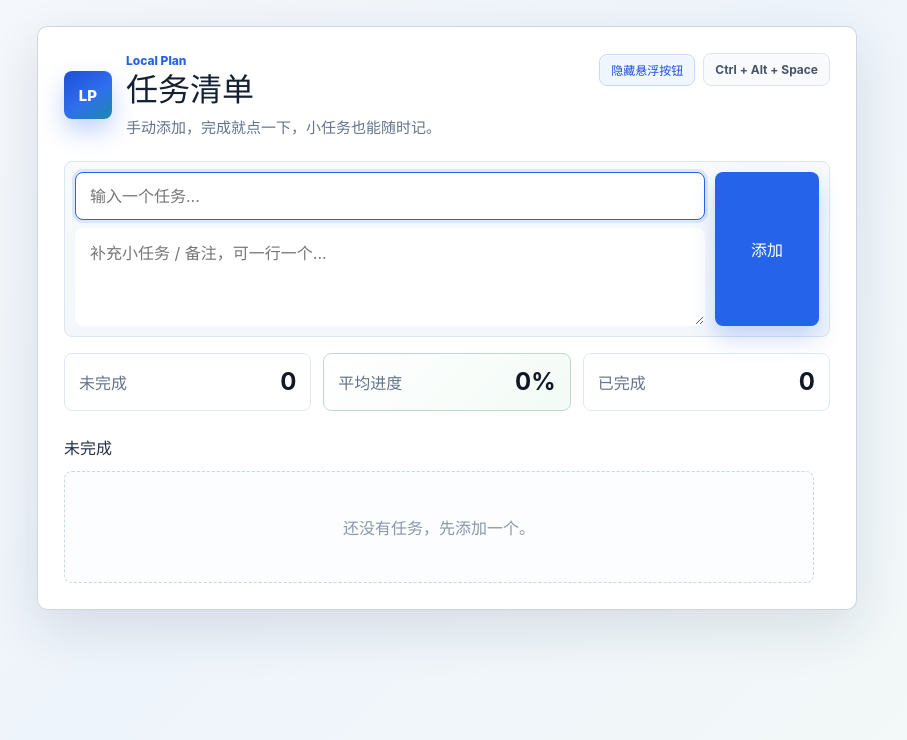
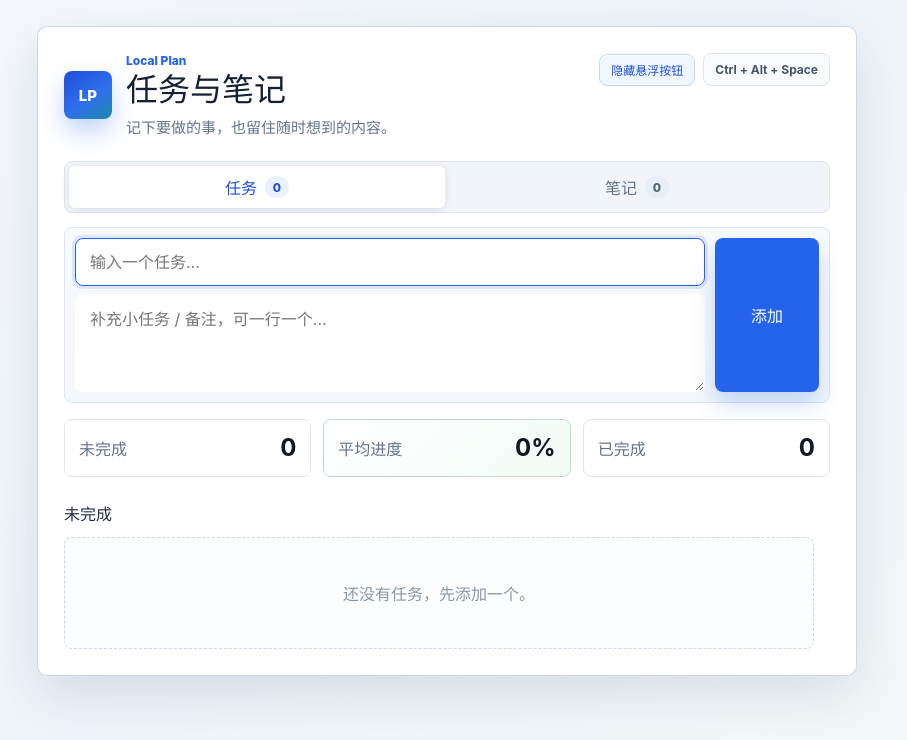
Before and after one commit to Lackylu7/local-plan, a React (Vite) app: page / in a window 1280 px wide. Shown: the top 740 px of the page, without its empty margins (193-1100 px from the left). Built offline with nearby package versions, Linux system fonts and the light colour scheme.

Commit message:
Add task deletion and notes

```diff
--- a/src/App.css
+++ b/src/App.css
@@ -150,6 +150,62 @@ button {
   background: #eff6ff;
 }
 
+.view-tabs {
+  display: grid;
+  grid-template-columns: repeat(2, minmax(0, 1fr));
+  gap: 4px;
+  margin-bottom: 14px;
+  padding: 4px;
+  border: 1px solid #dce5f2;
+  border-radius: 8px;
+  background: #f1f5f9;
+}
+
+.view-tab {
+  display: flex;
+  align-items: center;
+  justify-content: center;
+  gap: 8px;
+  min-height: 42px;
+  border: 0;
+  border-radius: 6px;
+  color: #64748b;
+  background: transparent;
+  font-weight: 760;
+  transition:
+    color 140ms ease,
+    background-color 140ms ease,
+    box-shadow 140ms ease;
+}
+
+.view-tab:hover {
+  color: #1e3a5f;
+  background: rgba(255, 255, 255, 0.66);
+}
+
+.view-tab.active {
+  color: #1d4ed8;
+  background: #ffffff;
+  box-shadow: 0 2px 8px rgba(15, 23, 42, 0.09);
+}
+
+.view-tab span {
+  display: grid;
+  min-width: 24px;
+  height: 22px;
+  padding: 0 6px;
+  place-items: center;
+  border-radius: 999px;
+  color: #526174;
+  background: #e8eef6;
+  font-size: 12px;
+}
+
+.view-tab.active span {
+  color: #1d4ed8;
+  background: #eaf2ff;
+}
+
 .add-form {
   display: grid;
   grid-template-columns: minmax(0, 1fr) 104px;
@@ -197,6 +253,7 @@ button {
 
 .add-form button,
 .task-actions button,
+.delete-button,
 .clear-button {
   min-height: 40px;
   border: 0;
@@ -221,6 +278,10 @@ button {
 .save-button:hover {
   background: #1d4ed8;
   transform: translateY(-1px);
+}
+
+.note-form textarea {
+  min-height: 116px;
 }
 
 .summary {
@@ -299,7 +360,7 @@ button {
   background: #fbfdff;
 }
 
-.tasks-area {
+.content-scroll {
   max-height: clamp(220px, calc(100vh - 392px), 560px);
   padding-right: 6px;
   overflow-y: auto;
@@ -308,22 +369,22 @@ button {
   scroll-behavior: smooth;
 }
 
-.tasks-area::-webkit-scrollbar {
+.content-scroll::-webkit-scrollbar {
   width: 10px;
 }
 
-.tasks-area::-webkit-scrollbar-track {
+.content-scroll::-webkit-scrollbar-track {
   border-radius: 999px;
   background: #edf2f7;
 }
 
-.tasks-area::-webkit-scrollbar-thumb {
+.content-scroll::-webkit-scrollbar-thumb {
   border: 2px solid #edf2f7;
   border-radius: 999px;
   background: #b8c4d4;
 }
 
-.tasks-area::-webkit-scrollbar-thumb:hover {
+.content-scroll::-webkit-scrollbar-thumb:hover {
   background: #98a7bb;
 }
 
@@ -527,6 +588,27 @@ button {
   background: #edf2f7;
 }
 
+.delete-button {
+  min-height: 40px;
+  padding: 0 12px;
+  border: 0;
+  border-radius: 8px;
+  color: #b42318;
+  background: #fff1f0;
+  font-size: 13px;
+  font-weight: 760;
+  transition:
+    background-color 140ms ease,
+    color 140ms ease,
+    transform 140ms ease;
+}
+
+.delete-button:hover {
+  color: #912018;
+  background: #ffe2df;
+  transform: translateY(-1px);
+}
+
 .save-button {
   color: #ffffff;
   background: #2563eb;
@@ -551,6 +633,81 @@ button {
 .task-row.done .edit-button {
   color: #334155;
   background: #e2e8f0;
+}
+
+.task-row.done .delete-button {
+  color: #a33a32;
+  background: #f8e8e6;
+}
+
+.notes-heading {
+  display: flex;
+  align-items: center;
+  justify-content: space-between;
+  gap: 12px;
+  margin: 18px 0 12px;
+}
+
+.notes-heading h2 {
+  margin: 0;
+  color: #22304a;
+  font-size: 16px;
+}
+
+.notes-heading span {
+  color: #64748b;
+  font-size: 13px;
+  font-weight: 700;
+}
+
+.notes-scroll {
+  max-height: clamp(260px, calc(100vh - 408px), 560px);
+}
+
+.notes-list {
+  display: grid;
+  gap: 10px;
+  margin: 0;
+  padding: 0 2px 2px 0;
+  list-style: none;
+}
+
+.note-card {
+  padding: 16px;
+  border: 1px solid #dde6f0;
+  border-radius: 8px;
+  background: #ffffff;
+  box-shadow: 0 6px 18px rgba(15, 23, 42, 0.045);
+}
+
+.note-card-header {
+  display: flex;
+  align-items: flex-start;
+  justify-content: space-between;
+  gap: 14px;
+}
+
+.note-card h3 {
+  min-width: 0;
+  margin: 0;
+  overflow-wrap: anywhere;
+  color: #162033;
+  font-size: 16px;
+  line-height: 1.4;
+}
+
+.note-card p {
+  margin: 10px 0 0;
+  white-space: pre-wrap;
+  overflow-wrap: anywhere;
+  color: #526174;
+  font-size: 14px;
+  line-height: 1.65;
+}
+
+.note-card .delete-button {
+  flex: 0 0 auto;
+  min-height: 34px;
 }
 
 @media (max-width: 560px) {
@@ -583,7 +740,7 @@ button {
     grid-template-columns: 1fr;
   }
 
-  .tasks-area {
+  .content-scroll {
     max-height: none;
     overflow: visible;
     padding-right: 0;
--- a/src/App.tsx
+++ b/src/App.tsx
@@ -9,6 +9,13 @@ interface Task {
   done: boolean;
   createdAt: string;
   completedAt?: string;
+}
+
+interface Note {
+  id: string;
+  title: string;
+  content: string;
+  createdAt: string;
 }
 
 interface LocalPlanSettingsApi {
@@ -23,14 +30,17 @@ declare global {
 }
 
 const STORAGE_KEY = "local-plan-simple-tasks-v1";
+const NOTES_STORAGE_KEY = "local-plan-simple-notes-v1";
 const FLOAT_VISIBLE_KEY = "local-plan-float-visible-v1";
 
 const text = {
   appName: "Local Plan",
-  title: "\u4efb\u52a1\u6e05\u5355",
+  title: "\u4efb\u52a1\u4e0e\u7b14\u8bb0",
   subtitle:
-    "\u624b\u52a8\u6dfb\u52a0\uff0c\u5b8c\u6210\u5c31\u70b9\u4e00\u4e0b\uff0c\u5c0f\u4efb\u52a1\u4e5f\u80fd\u968f\u65f6\u8bb0\u3002",
+    "\u8bb0\u4e0b\u8981\u505a\u7684\u4e8b\uff0c\u4e5f\u7559\u4f4f\u968f\u65f6\u60f3\u5230\u7684\u5185\u5bb9\u3002",
   shortcut: "Ctrl + Alt + Space",
+  tasksTab: "\u4efb\u52a1",
+  notesTab: "\u7b14\u8bb0",
   placeholder: "\u8f93\u5165\u4e00\u4e2a\u4efb\u52a1...",
   detailsPlaceholder:
     "\u8865\u5145\u5c0f\u4efb\u52a1 / \u5907\u6ce8\uff0c\u53ef\u4e00\u884c\u4e00\u4e2a...",
@@ -46,8 +56,16 @@ const text = {
   edit: "\u7f16\u8f91",
   save: "\u4fdd\u5b58",
   cancel: "\u53d6\u6d88",
+  delete: "\u5220\u9664",
   empty: "\u8fd8\u6ca1\u6709\u4efb\u52a1\uff0c\u5148\u6dfb\u52a0\u4e00\u4e2a\u3002",
   clearDone: "\u6e05\u9664\u5df2\u5b8c\u6210",
+  deleteTaskConfirm: "\u786e\u5b9a\u5220\u9664\u8fd9\u4e2a\u4efb\u52a1\u5417\uff1f",
+  noteTitlePlaceholder: "\u7b14\u8bb0\u6807\u9898...",
+  noteContentPlaceholder: "\u5199\u4e0b\u7b14\u8bb0\u5185\u5bb9...",
+  addNote: "\u6dfb\u52a0\u7b14\u8bb0",
+  notesCount: "\u7b14\u8bb0\u6570\u91cf",
+  notesEmpty: "\u8fd8\u6ca1\u6709\u7b14\u8bb0\uff0c\u628a\u521a\u60f3\u5230\u7684\u5185\u5bb9\u8bb0\u4e0b\u6765\u5427\u3002",
+  deleteNoteConfirm: "\u786e\u5b9a\u5220\u9664\u8fd9\u7bc7\u7b14\u8bb0\u5417\uff1f",
   hideFloatButton: "\u9690\u85cf\u60ac\u6d6e\u6309\u94ae",
   showFloatButton: "\u663e\u793a\u60ac\u6d6e\u6309\u94ae",
   brand: "LP",
@@ -93,19 +111,55 @@ function loadTasks(): Task[] {
   }
 }
 
+function loadNotes(): Note[] {
+  try {
+    const raw = localStorage.getItem(NOTES_STORAGE_KEY);
+    if (!raw) return [];
+    const parsed = JSON.parse(raw);
+    if (!Array.isArray(parsed)) return [];
+    return parsed.flatMap((item): Note[] => {
+      if (
+        typeof item?.id !== "string" ||
+        typeof item?.title !== "string" ||
+        typeof item?.content !== "string"
+      ) {
+        return [];
+      }
+      return [
+        {
+          id: item.id,
+          title: item.title,
+          content: item.content,
+          createdAt: typeof item.createdAt === "string" ? item.createdAt : new Date().toISOString(),
+        },
+      ];
+    });
+  } catch {
+    return [];
+  }
+}
+
 function loadFloatVisible() {
   return localStorage.getItem(FLOAT_VISIBLE_KEY) !== "false";
 }
 
 function App() {
   const [tasks, setTasks] = useState<Task[]>(() => loadTasks());
+  const [notes, setNotes] = useState<Note[]>(() => loadNotes());
+  const [activeView, setActiveView] = useState<"tasks" | "notes">("tasks");
   const [title, setTitle] = useState("");
   const [details, setDetails] = useState("");
+  const [noteTitle, setNoteTitle] = useState("");
+  const [noteContent, setNoteContent] = useState("");
   const [floatVisible, setFloatVisible] = useState(() => loadFloatVisible());
 
   useEffect(() => {
     localStorage.setItem(STORAGE_KEY, JSON.stringify(tasks));
   }, [tasks]);
+
+  useEffect(() => {
+    localStorage.setItem(NOTES_STORAGE_KEY, JSON.stringify(notes));
+  }, [notes]);
 
   useEffect(() => {
     localStorage.setItem(FLOAT_VISIBLE_KEY, String(floatVisible));
@@ -188,8 +242,37 @@ function App() {
     );
   }
 
+  function deleteTask(taskId: string) {
+    if (!window.confirm(text.deleteTaskConfirm)) return;
+    setTasks((current) => current.filter((task) => task.id !== taskId));
+  }
+
   function clearDone() {
     setTasks((current) => current.filter((task) => !task.done));
+  }
+
+  function addNote(event: FormEvent<HTMLFormElement>) {
+    event.preventDefault();
+    const cleanTitle = noteTitle.trim();
+    const cleanContent = noteContent.trim();
+    if (!cleanTitle || !cleanContent) return;
+
+    setNotes((current) => [
+      {
+        id: createId(),
+        title: cleanTitle,
+        content: cleanContent,
+        createdAt: new Date().toISOString(),
+      },
+      ...current,
+    ]);
+    setNoteTitle("");
+    setNoteContent("");
+  }
+
+  function deleteNote(noteId: string) {
+    if (!window.confirm(text.deleteNoteConfirm)) return;
+    setNotes((current) => current.filter((note) => note.id !== noteId));
   }
 
   return (
@@ -217,6 +300,31 @@ function App() {
           </div>
         </header>
 
+        <div className="view-tabs" role="tablist" aria-label="content view">
+          <button
+            type="button"
+            className={activeView === "tasks" ? "view-tab active" : "view-tab"}
+            onClick={() => setActiveView("tasks")}
+            role="tab"
+            aria-selected={activeView === "tasks"}
+          >
+            {text.tasksTab}
+            <span>{tasks.length}</span>
+          </button>
+          <button
+            type="button"
+            className={activeView === "notes" ? "view-tab active" : "view-tab"}
+            onClick={() => setActiveView("notes")}
+            role="tab"
+            aria-selected={activeView === "notes"}
+          >
+            {text.notesTab}
+            <span>{notes.length}</span>
+          </button>
+        </div>
+
+        {activeView === "tasks" ? (
+          <>
             <form className="add-form" onSubmit={addTask}>
               <div className="add-fields">
                 <input
@@ -250,7 +358,7 @@ function App() {
               </div>
             </div>
 
-        <div className="tasks-area">
+            <div className="content-scroll">
               <section className="list-section">
                 <h2>{text.todo}</h2>
                 {todoTasks.length === 0 ? (
@@ -261,6 +369,7 @@ function App() {
                       <TaskRow
                         key={task.id}
                         task={task}
+                        onDelete={deleteTask}
                         onProgressChange={updateProgress}
                         onToggle={toggleTask}
                         onUpdate={updateTask}
@@ -283,6 +392,7 @@ function App() {
                       <TaskRow
                         key={task.id}
                         task={task}
+                        onDelete={deleteTask}
                         onProgressChange={updateProgress}
                         onToggle={toggleTask}
                         onUpdate={updateTask}
@@ -292,6 +402,59 @@ function App() {
                 </section>
               )}
             </div>
+          </>
+        ) : (
+          <>
+            <form className="add-form note-form" onSubmit={addNote}>
+              <div className="add-fields">
+                <input
+                  autoFocus
+                  value={noteTitle}
+                  onChange={(event) => setNoteTitle(event.currentTarget.value)}
+                  placeholder={text.noteTitlePlaceholder}
+                />
+                <textarea
+                  value={noteContent}
+                  onChange={(event) => setNoteContent(event.currentTarget.value)}
+                  placeholder={text.noteContentPlaceholder}
+                  rows={5}
+                />
+              </div>
+              <button type="submit">{text.addNote}</button>
+            </form>
+
+            <div className="notes-heading">
+              <h2>{text.notesTab}</h2>
+              <span>
+                {text.notesCount} {notes.length}
+              </span>
+            </div>
+
+            <div className="content-scroll notes-scroll">
+              {notes.length === 0 ? (
+                <p className="empty">{text.notesEmpty}</p>
+              ) : (
+                <ul className="notes-list">
+                  {notes.map((note) => (
+                    <li className="note-card" key={note.id}>
+                      <div className="note-card-header">
+                        <h3>{note.title}</h3>
+                        <button
+                          type="button"
+                          className="delete-button"
+                          onClick={() => deleteNote(note.id)}
+                        >
+                          {text.delete}
+                        </button>
+                      </div>
+                      <p>{note.content}</p>
+                    </li>
+                  ))}
+                </ul>
+              )}
+            </div>
+          </>
+        )}
       </section>
     </main>
   );
@@ -302,11 +465,13 @@ function TaskRow({
   onProgressChange,
   onToggle,
   onUpdate,
+  onDelete,
 }: {
   task: Task;
   onProgressChange: (taskId: string, nextProgress: number) => void;
   onToggle: (taskId: string) => void;
   onUpdate: (taskId: string, nextTitle: string, nextDetails: string) => void;
+  onDelete: (taskId: string) => void;
 }) {
   const [isEditing, setIsEditing] = useState(false);
   const [draftTitle, setDraftTitle] = useState(task.title);
@@ -405,6 +570,9 @@ function TaskRow({
             <button type="button" className="edit-button" onClick={startEditing}>
               {text.edit}
             </button>
+            <button type="button" className="delete-button" onClick={() => onDelete(task.id)}>
+              {text.delete}
+            </button>
           </>
         )}
       </div>
```
Also changed, not shown: 1 other file (tests, documents, lock files or other folders). Lines whose indentation alone changed are shown as unchanged.
